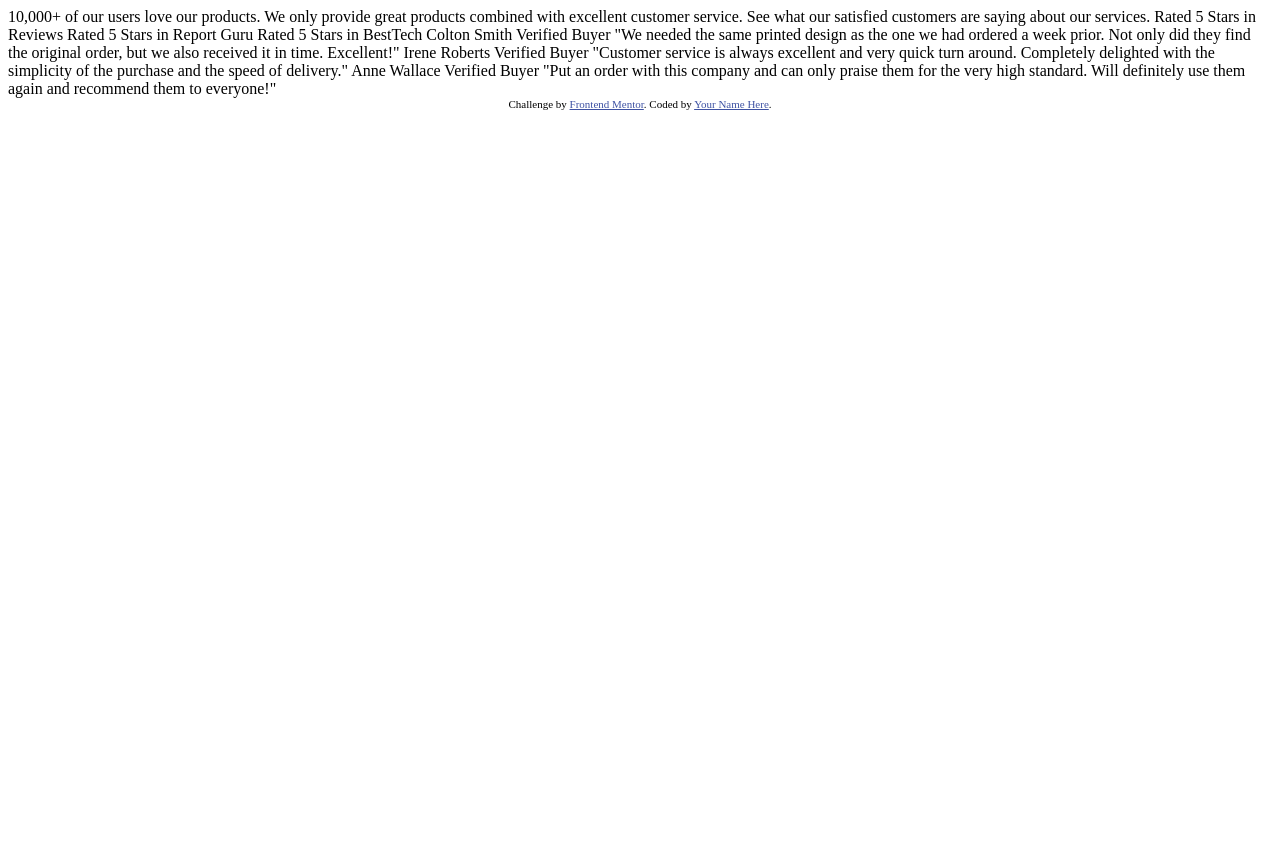
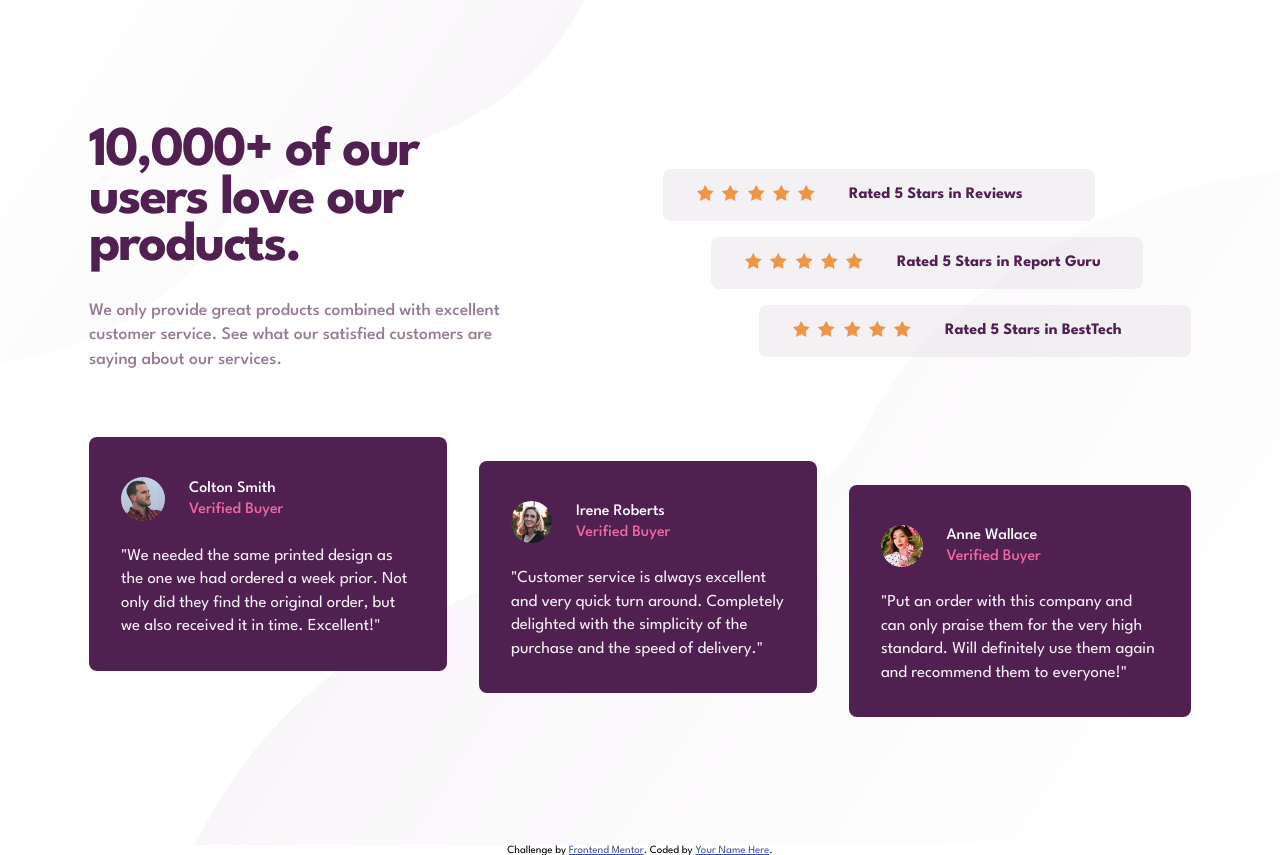
Before and after one commit to amangofer/frontendmentor-challenges, a plain HTML site: page social-proof-section/index.html in a window 1280 px wide. Before the commit the page ends 800 px from the top, so only its background shows below. Drawn offline with Linux system fonts and the light colour scheme.

Commit message:
first draft complete for social proof section desktop

```diff
--- a/social-proof-section/index.html
+++ b/social-proof-section/index.html
@@ -3,7 +3,6 @@
   <head>
     <meta charset="UTF-8" />
     <meta name="viewport" content="width=device-width, initial-scale=1.0" />
-    <!-- displays site properly based on user's device -->
 
     <link
       rel="icon"
@@ -11,45 +10,106 @@
       sizes="32x32"
       href="./images/favicon-32x32.png"
     />
-
+    <link rel="preconnect" href="https://fonts.googleapis.com" />
+    <link rel="preconnect" href="https://fonts.gstatic.com" crossorigin />
+    <link
+      href="https://fonts.googleapis.com/css2?family=League+Spartan:wght@400;500;700&display=swap"
+      rel="stylesheet"
+    />
     <title>Frontend Mentor | Social proof section</title>
-
-    <!-- Feel free to remove these styles or customise in your own stylesheet 👍 -->
-    <style>
-      .attribution {
-        font-size: 11px;
-        text-align: center;
-      }
-      .attribution a {
-        color: hsl(228, 45%, 44%);
-      }
-    </style>
+    <link rel="stylesheet" href="style.css" />
   </head>
   <body>
-    10,000+ of our users love our products.
-
-    We only provide great products combined with excellent customer service.
-    See what our satisfied customers are saying about our services.
-
-    Rated 5 Stars in Reviews
-    Rated 5 Stars in Report Guru
-    Rated 5 Stars in BestTech
-
-    Colton Smith
-    Verified Buyer
-    "We needed the same printed design as the one we had ordered a week prior.
-    Not only did they find the original order, but we also received it in time.
-    Excellent!"
-
-    Irene Roberts
-    Verified Buyer
-    "Customer service is always excellent and very quick turn around. Completely
-    delighted with the simplicity of the purchase and the speed of delivery."
-
-    Anne Wallace
-    Verified Buyer
-    "Put an order with this company and can only praise them for the very high
-    standard. Will definitely use them again and recommend them to everyone!"
+    <main class="container">
+      <div class="social-proof-section">
+        <div class="product-rating">
+          <div class="rating-review">
+            <h1>10,000+ of our users love our products.</h1>
+            <p>
+              We only provide great products combined with excellent customer
+              service. See what our satisfied customers are saying about our
+              services.
+            </p>
+          </div>
+          <div class="star-rating">
+            <div class="star-rating-card">
+              <div class="star-img">
+                <img src="images/icon-star.svg" alt="" />
+                <img src="images/icon-star.svg" alt="" />
+                <img src="images/icon-star.svg" alt="" />
+                <img src="images/icon-star.svg" alt="" />
+                <img src="images/icon-star.svg" alt="" />
+              </div>
+              <p>Rated 5 Stars in Reviews</p>
+            </div>
+            <div class="star-rating-card">
+              <div class="star-img">
+                <img src="images/icon-star.svg" alt="" />
+                <img src="images/icon-star.svg" alt="" />
+                <img src="images/icon-star.svg" alt="" />
+                <img src="images/icon-star.svg" alt="" />
+                <img src="images/icon-star.svg" alt="" />
+              </div>
+              <p>Rated 5 Stars in Report Guru</p>
+            </div>
+            <div class="star-rating-card">
+              <div class="star-img">
+                <img src="images/icon-star.svg" alt="" />
+                <img src="images/icon-star.svg" alt="" />
+                <img src="images/icon-star.svg" alt="" />
+                <img src="images/icon-star.svg" alt="" />
+                <img src="images/icon-star.svg" alt="" />
+              </div>
+              <p>Rated 5 Stars in BestTech</p>
+            </div>
+          </div>
+        </div>
+        <div class="testimony-cards">
+          <div class="testimony-card">
+            <div class="user-info">
+              <img src="images/image-colton.jpg" alt="" />
+              <div>
+                <p>Colton Smith</p>
+                <p>Verified Buyer</p>
+              </div>
+            </div>
+            <p>
+              "We needed the same printed design as the one we had ordered a
+              week prior. Not only did they find the original order, but we also
+              received it in time. Excellent!"
+            </p>
+          </div>
+          <div class="testimony-card">
+            <div class="user-info">
+              <img src="images/image-irene.jpg" alt="" />
+              <div>
+                <p>Irene Roberts</p>
+                <p>Verified Buyer</p>
+              </div>
+            </div>
+            <p>
+              "Customer service is always excellent and very quick turn around.
+              Completely delighted with the simplicity of the purchase and the
+              speed of delivery."
+            </p>
+          </div>
+          <div class="testimony-card">
+            <div class="user-info">
+              <img src="images/image-anne.jpg" alt="" />
+              <div>
+                <p>Anne Wallace </p>
+                <p>Verified Buyer</p>
+              </div>
+            </div>
+            <p>
+              "Put an order with this company and can only praise them for the
+              very high standard. Will definitely use them again and recommend
+              them to everyone!"
+            </p>
+          </div>
+        </div>
+      </div>
+    </main>
 
     <div class="attribution">
       Challenge by
--- /dev/null
+++ b/social-proof-section/style.css
@@ -0,0 +1,151 @@
+:root {
+    --clr-primary-100: hsl(300, 43%, 22%);
+    --clr-primary-200: hsl(333, 80%, 67%);
+
+    --clr-neutral-100: hsl(303, 10%, 53%);
+    --clr-neutral-200: hsl(300, 24%, 96%);
+    --clr-neutral-300: hsl(0, 0%, 100%);
+
+    --fs-p: 15px;
+
+    --ff: 'League Spartan', sans-serif;
+
+    --fw-regular : 400;
+    --fw-medium: 500;
+    --fw-bold: 700;
+}
+
+* {
+    box-sizing: border-box;
+    margin: 0;
+    padding: 0;
+}
+
+body {
+    font-family: var(--ff);
+    background-image: url(/images/bg-pattern-top-desktop.svg), url(images/bg-pattern-bottom-desktop.svg);
+    background-repeat: no-repeat;
+    background-position: top left, bottom 10px right;
+}
+
+.container {
+    min-height: 100vh;
+    display: grid;
+    place-content: center;
+    justify-items: center;
+}
+
+.social-proof-section {
+    max-width: 1150px;
+    padding: 8rem 1.5rem;
+}
+
+.product-rating {
+    display: grid;
+    grid-template-columns: repeat(2, 50%);
+    color: var(--clr-primary-100);
+}
+.rating-review {
+    padding-right: 4rem;
+    padding-left: 0.25;
+}
+.rating-review h1 {
+    padding-right: 5rem;
+    font-size: 3.5rem;
+    margin-bottom: 1.75rem;
+    color: var(--clr-primary-100);
+    font-weight: var(--fw-bold);
+    letter-spacing: -2px;
+    line-height: 0.85;
+}
+.rating-review p {
+    padding-right: 4rem;
+    font-size: 1.1rem;
+    font-weight: var(--fw-medium);
+    line-height: 1.4;
+    color: var(--clr-neutral-100);
+}
+.star-rating {
+    display: flex;
+    flex-direction: column;
+    align-items: flex-end;
+    justify-content: flex-end;
+    color: var(--clr-primary-100);
+}
+.star-img img {
+    padding: 0 2px;
+}
+.star-rating-card {
+    display: flex;
+    gap: 2rem;
+    align-items: center;
+    background-color: hsla(303, 10%, 53%, .1);
+    padding: 1rem 2rem;
+    width: 27rem;
+    border-radius: 0.5rem;
+    margin-bottom: 1rem;
+    font-weight: var(--fw-bold);
+}
+
+.star-rating-card:first-child {
+    margin-right: 6rem;
+}
+.star-rating-card:nth-child(2) {
+    margin-right: 3rem;
+}
+
+
+.testimony-cards {
+    margin-top: 4rem;
+    display: flex;
+    gap: 2rem;
+    align-items: start;
+    color: var(--clr-neutral-300);
+}
+
+.testimony-card {
+    background-color: var(--clr-primary-100);
+    border-radius: 0.5rem;
+    padding: 2rem;
+    min-width: 320px;
+}
+.user-info {
+    display: flex;
+    align-items: center;
+    gap: 1.5rem;
+    padding-bottom: 1.5rem;
+    padding-top: .5rem;
+}
+.user-info img {
+    border-radius: 50%;
+    width: 15%;
+}
+.user-info p {
+    font-weight: var(--fw-medium);
+    padding: 0.2rem 0;
+}
+.user-info p:last-child {
+    color: var(--clr-primary-200);
+}
+
+.testimony-card > p {
+    line-height: 1.4;
+    font-size: 1.05rem;
+    color: var(--clr-neutral-200);
+}
+
+.testimony-card:nth-child(2) {
+    margin-top: 1.5rem;
+}
+.testimony-card:last-child {
+    margin-top: 3rem;
+}
+
+
+.attribution {
+    font-size: 11px;
+    text-align: center;
+}
+.attribution a {
+    color: hsl(228, 45%, 44%);
+}
```
